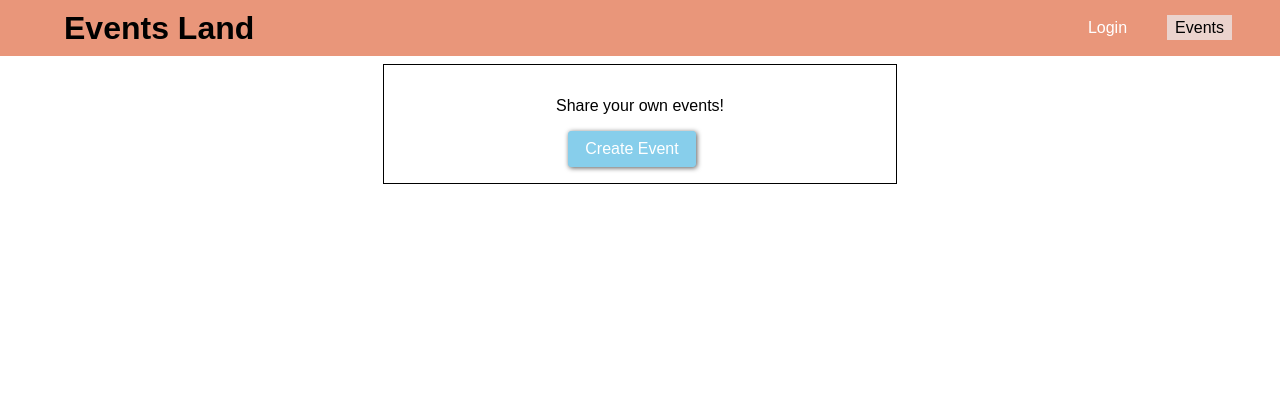
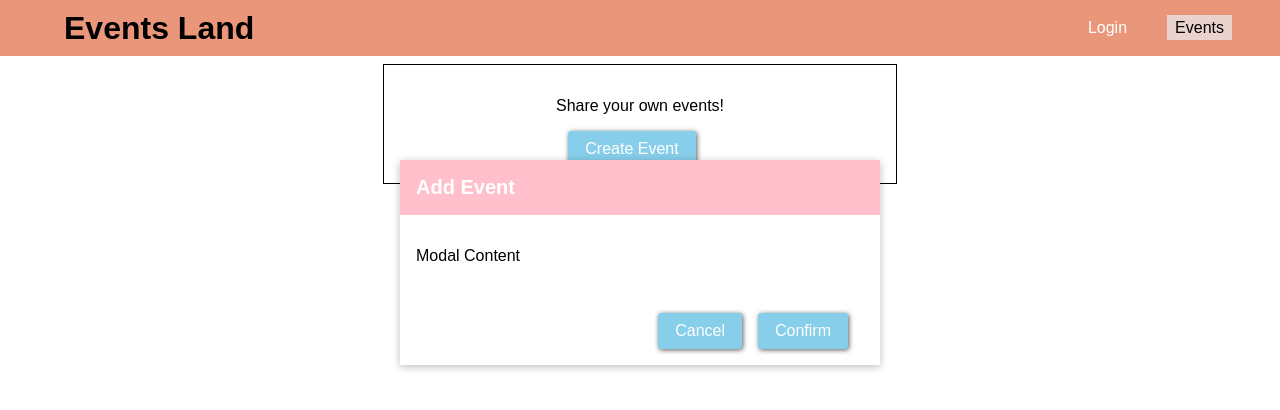
Before and after one commit to vbertoletti/Event-Booking, a React (Create React App) app in the folder client/: page /events in a window 1280 px wide. Shown: the top 410 px of the page. Built offline with nearby package versions, Linux system fonts and the light colour scheme.

Commit message:
create modal component that will pop up when user wants to create an event

```diff
--- /dev/null
+++ b/client/src/components/Modal/Modal.css
@@ -0,0 +1,36 @@
+.modal {
+  width: 90%;
+  background: white;
+  box-shadow: 0 2px 8px rgba(0, 0, 0, 0.26);
+  position: fixed;
+  top: 20vh;
+  left: 5%;
+}
+
+.modal-header {
+  padding: 1rem;
+  background: pink;
+  color: white;
+}
+
+.modal-header h1 {
+  margin: 0;
+  font-size: 1.25rem;
+}
+
+.modal-content {
+  padding: 1rem;
+}
+
+.modal-actions {
+  display: flex;
+  justify-content: flex-end;
+  padding: 1rem;
+}
+
+@media (min-width: 768px) {
+  .modal {
+    width: 30rem;
+    left: calc((100% - 30rem) / 2);
+  }
+}
--- /dev/null
+++ b/client/src/components/Modal/Modal.js
@@ -0,0 +1,19 @@
+import React from "react";
+import "./Modal.css";
+
+const Modal = props => {
+  return (
+    <div className="modal">
+      <header className="modal-header">
+        <h1>{props.title}</h1>
+      </header>
+      <section className="modal-content">{props.children}</section>
+      <section className="modal-actions">
+        {props.canCancel && <button className="btn">Cancel</button>}
+        {props.canConfirm && <button className="btn">Confirm</button>}
+      </section>
+    </div>
+  );
+};
+
+export default Modal;
--- a/client/src/pages/Events.js
+++ b/client/src/pages/Events.js
@@ -1,13 +1,19 @@
 import React, { Component } from "react";
 import "./Events.css";
+import Modal from "../components/Modal/Modal";
 
 class EventsPage extends Component {
   render() {
     return (
-      <div className="events-control">
-        <p>Share your own events!</p>
-        <button className="btn">Create Event</button>
-      </div>
+      <React.Fragment>
+        <Modal title="Add Event" canCancel canConfirm>
+          <p>Modal Content</p>
+        </Modal>
+        <div className="events-control">
+          <p>Share your own events!</p>
+          <button className="btn">Create Event</button>
+        </div>
+      </React.Fragment>
     );
   }
 }
```
